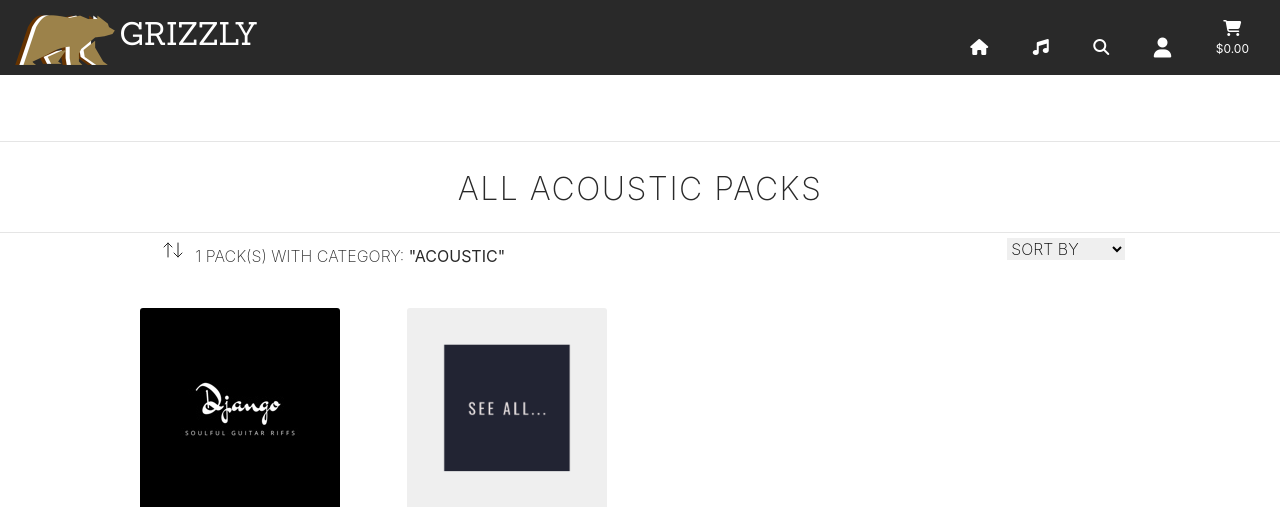
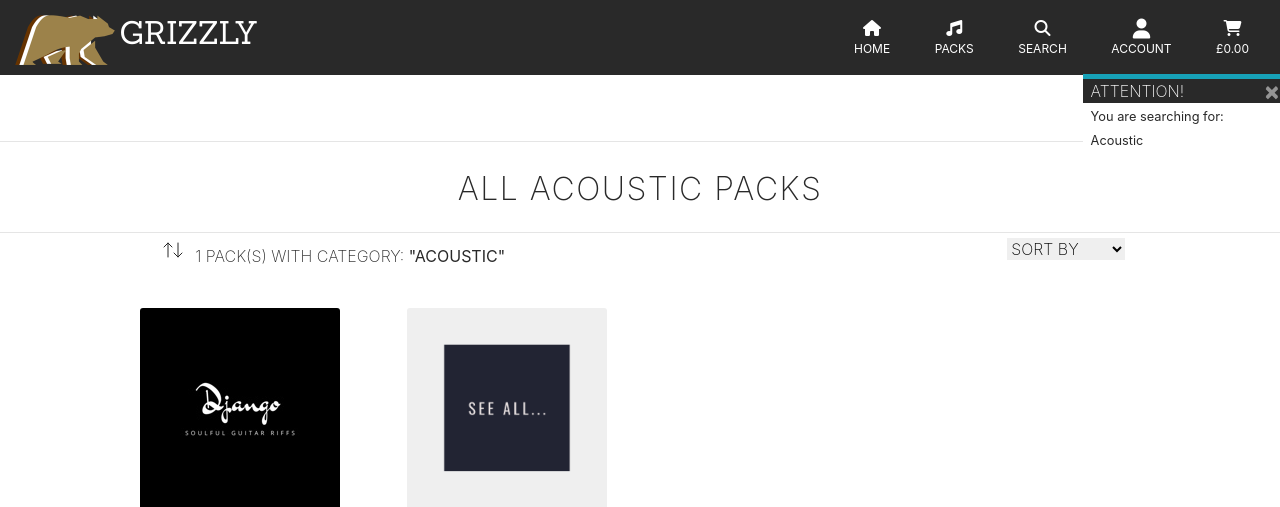
Before and after one commit to Code-Institute-Submissions/Lindsaykerr1994-MS4-Grizzly-Audio, a Django app: page /packs/?category=acoustic in a window 1280 px wide. Shown: the top 507 px of the page. Run offline with Django 3.2, Linux system fonts and the light colour scheme; data comes from the database, SQL or seed files in the repository; some libraries are stand-ins or nearby versions.

Commit message:
Added toast functionality across all pages

```diff
--- a/bag/templates/bag/bag.html
+++ b/bag/templates/bag/bag.html
@@ -64,9 +64,9 @@
                             <tr>
                                 <td class="img-col"><img src="{{ item.pack.image.url }}" alt="{{ item.pack.name }}" class="rounded img-fluid"></td>
                                 <td>
-                                    <p class="mb-0"><strong>{{ item.pack.name }}</strong></p>
+                                    <a href="{% url 'pack_detail' item.pack.id %}" class="mb-0 text-black"><strong>{{ item.pack.name }}</strong></a>
                                     <p class="small mb-0">SKU: {{ item.pack.sku|upper }}</p>
-                                    <a class="remove-item-link hover-red" data-pack_id="{{ item.pack_id }}"><small>Remove</small></a>
+                                    <a class="remove-item-link" data-pack_id="{{ item.pack_id }}"><small class="hover-red underline-hover">Remove</small></a>
                                 </td>
                                 <td>
                                     <p class="mb-0">{{ item.pack.price }}</p>
--- a/grizzly_audio/settings.py
+++ b/grizzly_audio/settings.py
@@ -78,6 +78,8 @@ TEMPLATES = [
     },
 ]
 
+MESSAGE_STORAGE = 'django.contrib.messages.storage.session.SessionStorage'
+
 AUTHENTICATION_BACKENDS = [
     # Needed to login by username in Django admin, regardless of `allauth`
     'django.contrib.auth.backends.ModelBackend',
--- a/home/views.py
+++ b/home/views.py
@@ -8,7 +8,7 @@ def index(request):
     """ A view to return the website's home page """
     best_sellers = Pack.objects.order_by('-sales')[:5]
     new_release = Pack.objects.order_by('-publish_date')[:5]
-    free_packs = Pack.objects.exclude(price__gt=0.00)[:5]
+    free_packs = Pack.objects.filter(price=0.00)[:5]
 
     context = {
         'best_sellers': best_sellers,
--- a/packs/templates/packs/pack_detail.html
+++ b/packs/templates/packs/pack_detail.html
@@ -46,7 +46,7 @@
                 </div>
                 <p class="my-4 font-weight-bold">
                 {% if pack.on_sale %}
-                    <s class="text-muted">${{ pack.price }}</s>
+                    <s class="text-muted font-weight-light">${{ pack.price }}</s>
                     {{ pack.reduced_price }}
                 {% else %}
                 ${{ pack.price }}
@@ -57,7 +57,7 @@
                     <input class="d-none" type="number" value="1" name="add_to_bag" data-item_id="{{ pack.id }}" id="id_qty_{{ pack.id }}">
                     <div class="form-row">
                         <div class="col-12">
-                            <a href="{ url 'packs' }" class="btn btn-darkgrey rounded-0 text-uppercase mt-5">
+                            <a href="{% url 'packs' %}" class="btn btn-darkgrey rounded-0 text-uppercase mt-5">
                                     <i class="fas fa-chevron-left">
                                     </i>
                                     <p class="d-inline-block text-uppercase font-weight-light underline-hover mb-0">Keep Shopping</p>
--- a/packs/views.py
+++ b/packs/views.py
@@ -28,20 +28,24 @@ def all_packs(request):
                 if direction == 'desc':
                     sortkey = f'-{sortkey}'
             packs = packs.order_by(sortkey)
+            messages.info(request, f'You are sorting by: {sortkey.capitalize()}')
 
         if 'category' in request.GET:
             categories = request.GET['category'].split(',')
+            for term in categories:
+                category_term = term.capitalize()
+            messages.info(request, f'You are searching for: {category_term}')
             packs = packs.filter(category__name__in=categories)
-            print(categories)
             categories = Category.objects.filter(name__in=categories)
 
         if 'q' in request.GET:
             query = request.GET['q']
             if not query:
-                messages.error(request, "You did not enter any search criteria")
+                messages.warning(request, "You did not enter any search criteria")
                 return redirect(reverse('packs'))
 
             queries = Q(name__icontains=query) | Q(description__icontains=query)
+            messages.info(request, f'You are searching for: {queries}')
             packs = packs.filter(queries)
 
     context = {
@@ -61,10 +65,11 @@ def pack_detail(request, pack_id):
     pack = get_object_or_404(Pack, pk=pack_id)
     category = pack.category.pk
     packs = Pack.objects.all()
-    similar_packs = packs.filter(category=category)[:2]
+    similar_packs = packs.filter(category=category)
     for this_pack in similar_packs:
         if this_pack == pack:
             similar_packs = similar_packs.exclude(pk=this_pack.id)
+    similar_packs = similar_packs[:2]
 
     context = {
         'pack': pack,
--- a/static/css/style.css
+++ b/static/css/style.css
@@ -25,6 +25,9 @@ body {
 .text-black:hover{
     color: #000;
 }
+.hover-red:hover{
+    color: #dc3545;
+}
 .underline-hover:hover{
     text-decoration: underline;
 }
@@ -51,6 +54,9 @@ body {
 }
 .w-90{
     width: 90%;
+}
+.lh-38{
+    line-height:38px;
 }
 /* Header & Footer Specifications */
 header, footer{
@@ -82,6 +88,29 @@ header, footer{
 .dropdown-menu {
     margin-top:8px;
     width: 225px;
+}
+/* Toast Specifications */
+.message-container {
+    position: fixed;
+    top: 74px;
+    right: 0px;
+    z-index: 99999999999;
+}
+.toast-banner {
+    height: 5px;
+}
+.toast-body {
+    overflow: visible;
+    border-left: 1px #000;
+    border-bottom: 1px #000;
+}
+.toast-items-container{
+    max-height: 250px;
+    overflow: scroll;
+}
+.toast-checkout-btn{
+    background-color: #292929
+    border: 1px solid #fff;
 }
 /* Carousel Specifications */
 .carousel-container .carousel-item img{
@@ -140,6 +169,9 @@ header, footer{
 .img-col{
     width:250px;
 }
+.remove-item-link{
+    cursor: pointer;
+}
 /* Media Queries */
 @media (min-width: 1200px) {
   .container {
--- a/templates/base.html
+++ b/templates/base.html
@@ -26,7 +26,7 @@
         <script src="https://kit.fontawesome.com/41a1455613.js" crossorigin="anonymous"></script>
         <script src="https://code.jquery.com/jquery-3.5.1.min.js" integrity="sha256-9/aliU8dGd2tb6OSsuzixeV4y/faTqgFtohetphbbj0=" crossorigin="anonymous"></script>
         <script src="https://cdnjs.cloudflare.com/ajax/libs/popper.js/1.12.9/umd/popper.min.js" integrity="sha384-ApNbgh9B+Y1QKtv3Rn7W3mgPxhU9K/ScQsAP7hUibX39j7fakFPskvXusvfa0b4Q" crossorigin="anonymous"></script>
-        <script src="https://maxcdn.bootstrapcdn.com/bootstrap/4.0.0/js/bootstrap.min.js" integrity="sha384-JZR6Spejh4U02d8jOt6vLEHfe/JQGiRRSQQxSfFWpi1MquVdAyjUar5+76PVCmYl" crossorigin="anonymous"></script>
+        <script src="https://stackpath.bootstrapcdn.com/bootstrap/4.4.1/js/bootstrap.min.js" integrity="sha384-wfSDF2E50Y2D1uUdj0O3uMBJnjuUD4Ih7YwaYd1iqfktj0Uod8GCExl3Og8ifwB6" crossorigin="anonymous"></script>
     {% endblock %}
 
     {% block extra_js %}
@@ -60,7 +60,22 @@
     </header>
 
     {% if messages %}
-        <div class="message-container"></div>
+        <div class="message-container">
+            {% for message in messages %}
+            {% with message.level as level %}
+                {% if level == 40 %}
+                    {% include 'includes/toasts/toast_errors.html' %}
+                {% elif level == 30 %}
+                    {% include 'includes/toasts/toast_warning.html' %}
+                {% elif level == 25 %}
+                    {% include 'includes/toasts/toast_success.html' %}
+                {% else %}
+                    {% include 'includes/toasts/toast_info.html' %}
+                {% endif %}
+            {% endwith %}
+
+            {% endfor %}
+        </div>
     {% endif %}
 
     {% block content %}
@@ -68,6 +83,10 @@
     <footer class="container-fluid fixed-bottom">
     </footer>
     {% block postloadjs %}
+        <script type="text/javascript">
+            $('.toast').toast('show');
+            $('.toast .close').toast('hide')
+        </script>
     {% endblock %}
   </body>
 </html>
--- a/templates/includes/main-navbar.html
+++ b/templates/includes/main-navbar.html
@@ -2,14 +2,20 @@
     <li class="list-inline-item">
             <a class="nav-link text-white" href="{% url 'home' %}" id="home-link">
                 <div class="text-center">
-                    <div><i class="fas fa-home"></i></div>
+                    <div>
+                        <i class="fas fa-home"></i>
+                        <p class="my-0 font-12">Home</p>
+                    </div>
                 </div>
             </a>
         </li>
         <li class="list-inline-item dropdown">
             <a class="nav-link text-white" href="#" id="packs-link" data-toggle="dropdown" aria-haspopup="true" aria-expanded="false">
                 <div class="text-center">
-                    <div><i class="fas fa-music"></i></div>
+                    <div>
+                    <i class="fas fa-music"></i>
+                    <p class="my-0 font-12">Packs</p>
+                    </div>
                 </div>
             </a>
             <div class="dropdown-menu border-0" aria-labelledby="packs-link">
@@ -22,7 +28,10 @@
     <li class="list-inline-item dropdown">
             <a class="nav-link text-white" href="#" id="search-link" data-toggle="dropdown" aria-haspopup="true" aria-expanded="false">
                 <div class="text-center">
-                    <div><i class="fas fa-search"></i></div>
+                    <div>
+                        <i class="fas fa-search"></i>
+                        <p class="my-0 font-12">Search</p>
+                    </div>
                 </div>
             </a>
             <div class="dropdown-menu border-0" aria-labelledby="search-link">
@@ -31,7 +40,9 @@
                     <input type="text" name="q" placeholder="Search all packs">
                         <div class="input-group-append">
                             <button class="form-control btn btn-outline-dark btn-sm">
-                                <div><i class="fas fa-search"></i></div>
+                                <div>
+                                    <i class="fas fa-search"></i>
+                                </div>
                             </button>
                         </div>
                     </div>
@@ -41,7 +52,10 @@
         <li class="list-inline-item">
             <a class="nav-link text-white" href="#" id="account-link" data-toggle="dropdown" aria-haspopup="true" aria-expanded="false">
                 <div class="text-center">
-                    <div><i class="fas fa-user fa-lg"></i></div>
+                    <div>
+                        <i class="fas fa-user fa-lg"></i>
+                        <p class="my-0 font-12">Account</p>
+                    </div>
                 </div>
             </a>
                 <div class="dropdown-menu border-0" aria-labelledby="account-link">
@@ -60,14 +74,16 @@
         <li class="list-inline-item">
             <a class="nav-link text-white" href="{% url 'bag' %}" id="cart-link">
                 <div class="text-center">
-                    <div><i class="fas fa-shopping-cart"></i></div>
+                    <div>
+                        <i class="fas fa-shopping-cart"></i>
                         <p class="my-0 font-12">
                             {% if total %}
-                        {{ total|floatformat:2 }}
+                                £{{ total|floatformat:2 }}
                             {% else %}
-                            $0.00
+                                £0.00
                             {% endif %}
                         </p>
+                    </div>
                 </div>
             </a>
         </li>
--- /dev/null
+++ b/templates/includes/toasts/toast_info.html
@@ -0,0 +1,12 @@
+<div class="toast rounded-0 border-top-0 font-weight-light" data-autohide="false">
+    <div class="w-100 toast-banner bg-info"></div>
+    <div class="toast-header bg-darkgrey text-white text-uppercase pl-2">
+        <p class="mr-auto mb-0 d-inline-block">Attention!</p>
+        <button type="button" class="mb-1 close text-white" data-dismiss="toast" aria-label="Close">
+            <span aria-hidden="true">&times;</span>
+        </button>
+    </div>
+    <div class="toast-body bg-white pl-2">
+        <small>{{ message }}</small>
+    </div>
+</div>
```
Also changed, not shown: bag/views.py (+9 -0 lines), packs/fixtures/packs.json (+1 -1 lines), templates/includes/toasts/toast_errors.html (added, +12 -0 lines), templates/includes/toasts/toast_success.html (added, +41 -0 lines), templates/includes/toasts/toast_warning.html (added, +12 -0 lines). Lines whose indentation alone changed are shown as unchanged.
